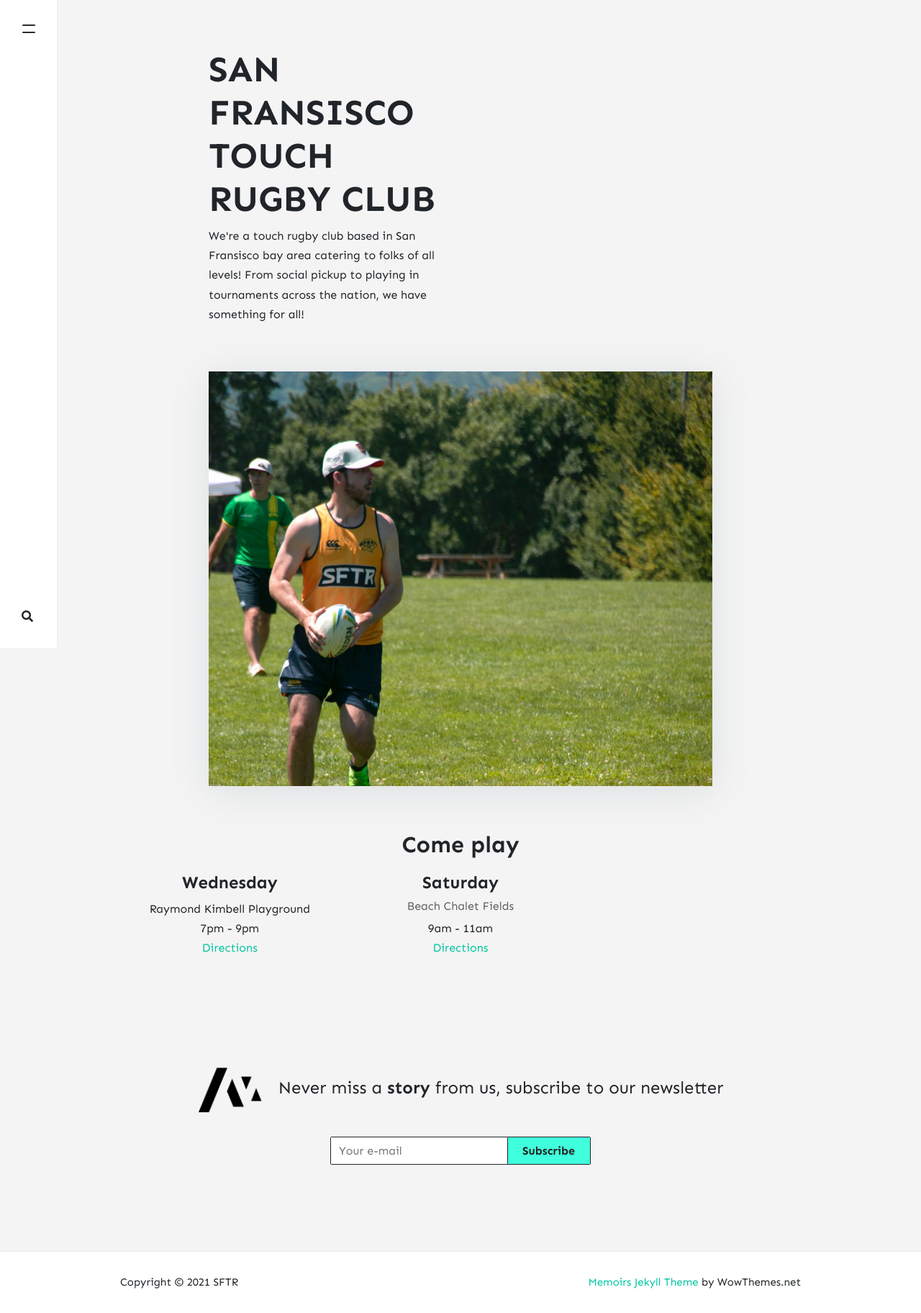
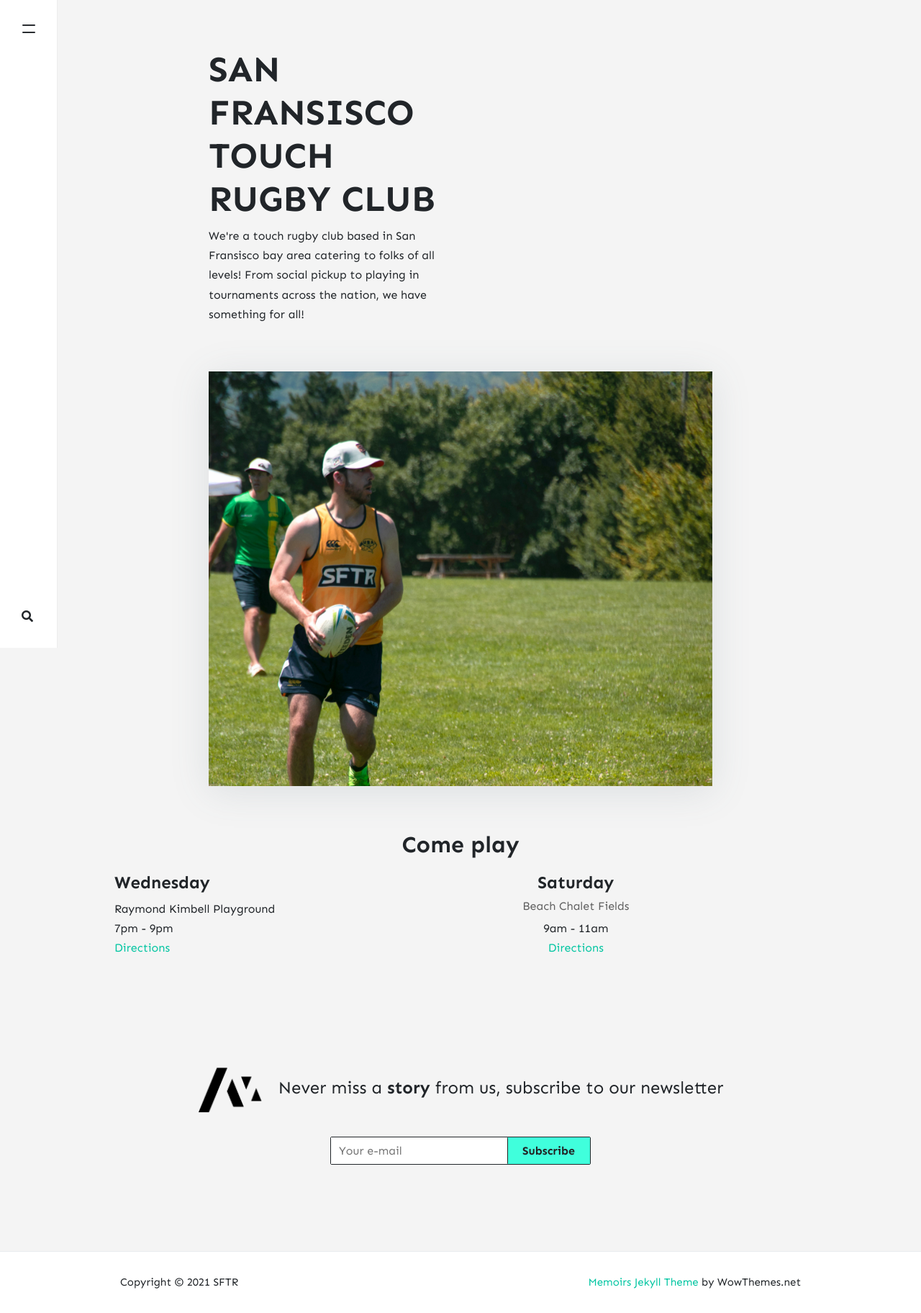
Before and after one commit to stackbit-projects/blue-triceratops-4f502, a Jekyll site: the page built from _pages/about.md, in a window 1280 px wide. Shown: the whole page at 72% size. Built offline with Jekyll 4.4.1, drawn with Linux system fonts in a browser that asks for light colours; nearby versions of some CDN libraries; comment, search, counter and statistics services are not loaded.

Commit message:
home.html: changed

```diff
--- a/_layouts/home.html
+++ b/_layouts/home.html
@@ -21,7 +21,7 @@ permalink: "/home.html"
 <div class="section">
     <h2 class="section-title spacer-20">Come play</h2>
     <div class="column-group">
-        <div class="three-column">
+        <div class="two-column">
             <h4>Wednesday</h4>
             <h5></h5>
             <p> Raymond Kimbell Playground</br>
```
